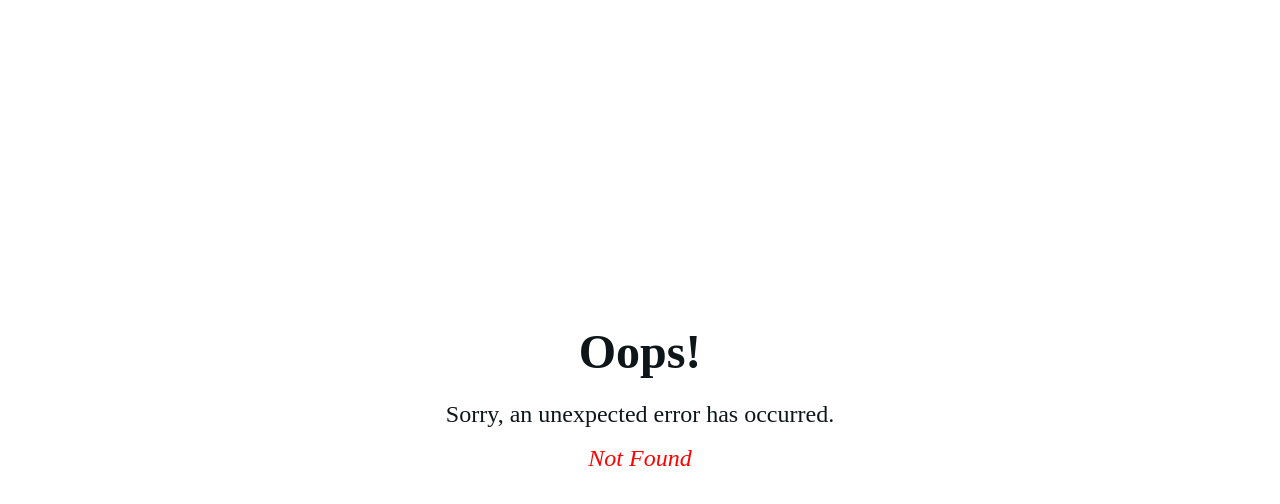
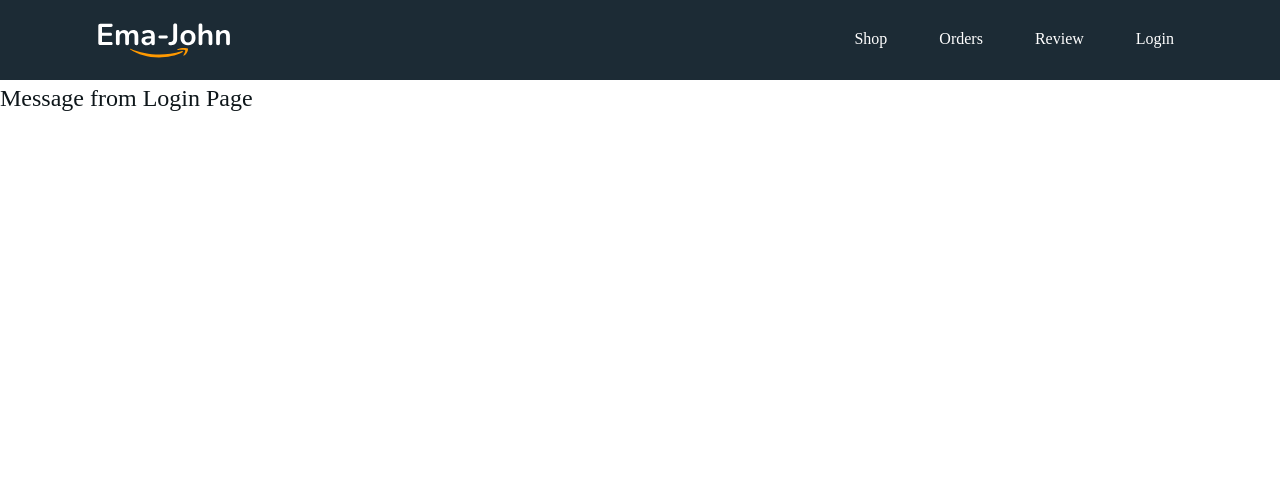
Before and after one commit to shamiul-anik/ema-john-simple-ec-react-project, a React (Vite) app: page /login in a window 1280 px wide. Before the commit this address had no page. Shown: the top 504 px of the page. Built offline with nearby package versions, Linux system fonts and the light colour scheme.

Commit message:
Orders, Review, Login page added and Error page message update

```diff
--- a/src/components/ErrorPage/ErrorPage.jsx
+++ b/src/components/ErrorPage/ErrorPage.jsx
@@ -5,14 +5,14 @@ import './ErrorPage.css';
 const ErrorPage = () => {
 
   const error = useRouteError();
-  console.log(error);
+  // console.log(error);
 
   return (
     <div className="error-page">
       <h1>Oops!</h1>
       <p>Sorry, an unexpected error has occurred.</p>
       <p>
-        <i>{error.statusText || error.message}</i>
+        <i>{error.data}</i>
       </p>
     </div>
   );
--- /dev/null
+++ b/src/components/Login/Login.jsx
@@ -0,0 +1,11 @@
+import React from 'react';
+
+const Login = () => {
+  return (
+    <div>
+      <h2>Message from Login Page</h2>
+    </div>
+  );
+};
+
+export default Login;
--- a/src/components/Navbar/Navbar.jsx
+++ b/src/components/Navbar/Navbar.jsx
@@ -10,13 +10,13 @@ const Navbar = () => {
       <div>
         <ul className="nav-list">
           <li className="nav-item">
+            <Link to="/">Shop</Link>
+          </li>
+          <li className="nav-item">
             <Link to="/orders">Orders</Link>
           </li>
           <li className="nav-item">
-            <Link to="/review">Order Review</Link>
-          </li>
-          <li className="nav-item">
-            <Link to="/inventory">Manage Inventory</Link>
+            <Link to="/review">Review</Link>
           </li>
           <li className="nav-item">
             <Link to="/login">Login</Link>
--- /dev/null
+++ b/src/components/Orders/Orders.jsx
@@ -0,0 +1,11 @@
+import React from 'react';
+
+const Orders = () => {
+  return (
+    <div>
+      <h3>Message from Orders</h3>
+    </div>
+  );
+};
+
+export default Orders;
--- /dev/null
+++ b/src/components/Review/Review.jsx
@@ -0,0 +1,11 @@
+import React from 'react';
+
+const Review = () => {
+  return (
+    <div>
+      <h2>Message from Review Page</h2>
+    </div>
+  );
+};
+
+export default Review;
```
Also changed, not shown: src/main.jsx (+15 -0 lines).
